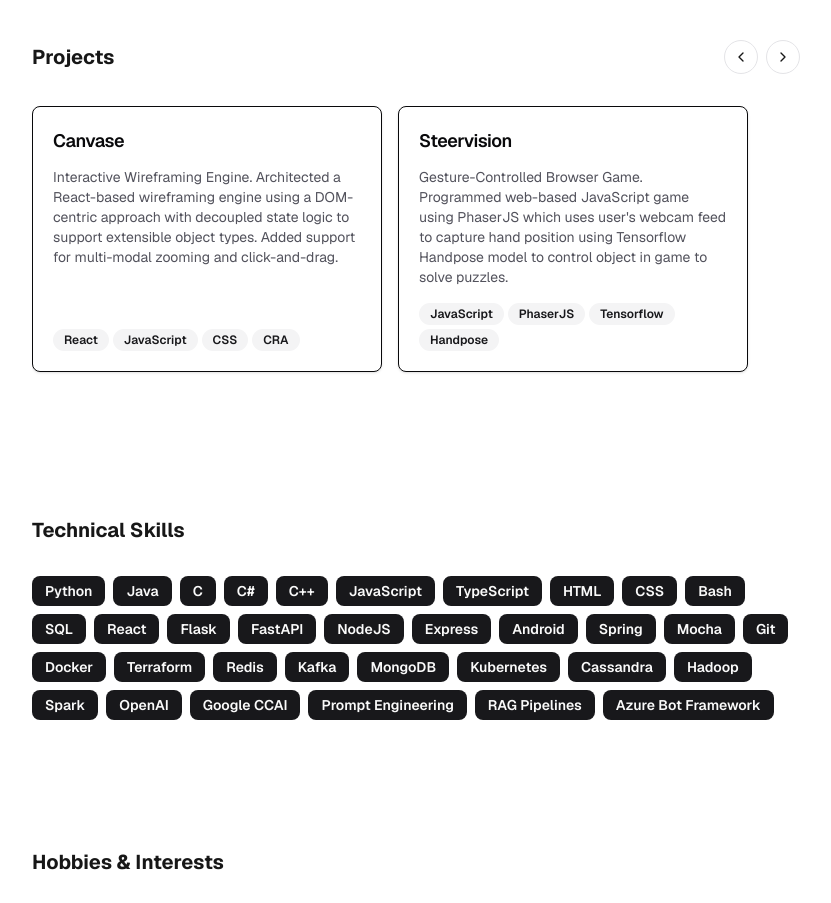
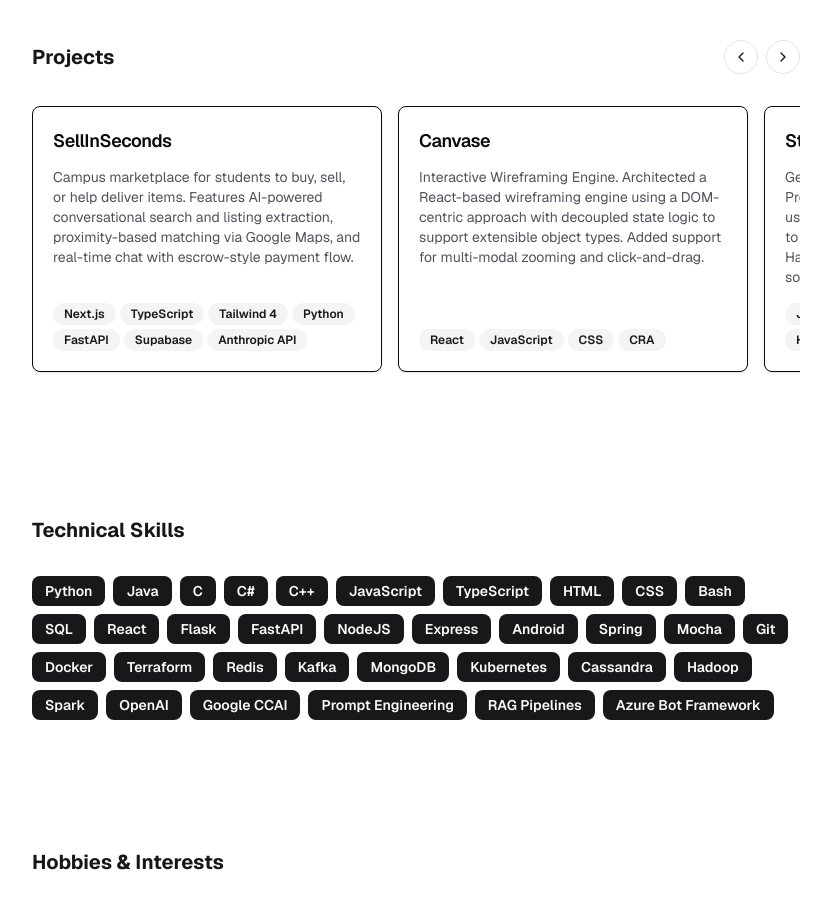
Before and after one commit to bejuzb0/portfolio, a Next.js app: page / in a window 1280 px wide. Shown: the part 1860-2763 px from the top of the page, without its empty margins (224-1055 px from the left). Built offline with nearby package versions, Linux system fonts and the light colour scheme.

Commit message:
feat: Add SellInSeconds project to resume and portfolio data, and update Experience component styling for dark mode.

```diff
--- a/src/components/Experience.tsx
+++ b/src/components/Experience.tsx
@@ -9,7 +9,7 @@ export function Experience() {
             <h2 className="text-xl font-bold mb-2">Work Experience</h2>
             <div className="flex flex-col gap-4">
                 {DATA.work.map((work, id) => (
-                    <Card key={id} className="border-none shadow-none bg-transparent">
+                    <Card key={id} className="border-none shadow-none bg-transparent dark:bg-transparent">
                         <CardHeader className="px-0 py-2">
                             <div className="flex flex-col sm:flex-row sm:items-center sm:justify-between gap-1 sm:gap-4">
                                 <CardTitle className="text-lg">
--- a/src/data/resume.ts
+++ b/src/data/resume.ts
@@ -97,6 +97,31 @@ export const DATA = {
     ],
     projects: [
         {
+            title: "SellInSeconds",
+            href: "https://github.com/bejuzb0/SellinSeconds",
+            dates: "",
+            active: true,
+            description: "Campus marketplace for students to buy, sell, or help deliver items. Features AI-powered conversational search and listing extraction, proximity-based matching via Google Maps, and real-time chat with escrow-style payment flow.",
+            technologies: [
+                "Next.js",
+                "TypeScript",
+                "Tailwind 4",
+                "Python",
+                "FastAPI",
+                "Supabase",
+                "Anthropic API"
+            ],
+            links: [
+                {
+                    type: "Source",
+                    href: "https://github.com/bejuzb0/SellinSeconds",
+                    icon: "github",
+                }
+            ],
+            image: "",
+            video: "",
+        },
+        {
             title: "Canvase",
             href: "",
             dates: "",
```
Also changed, not shown: resume.txt.
